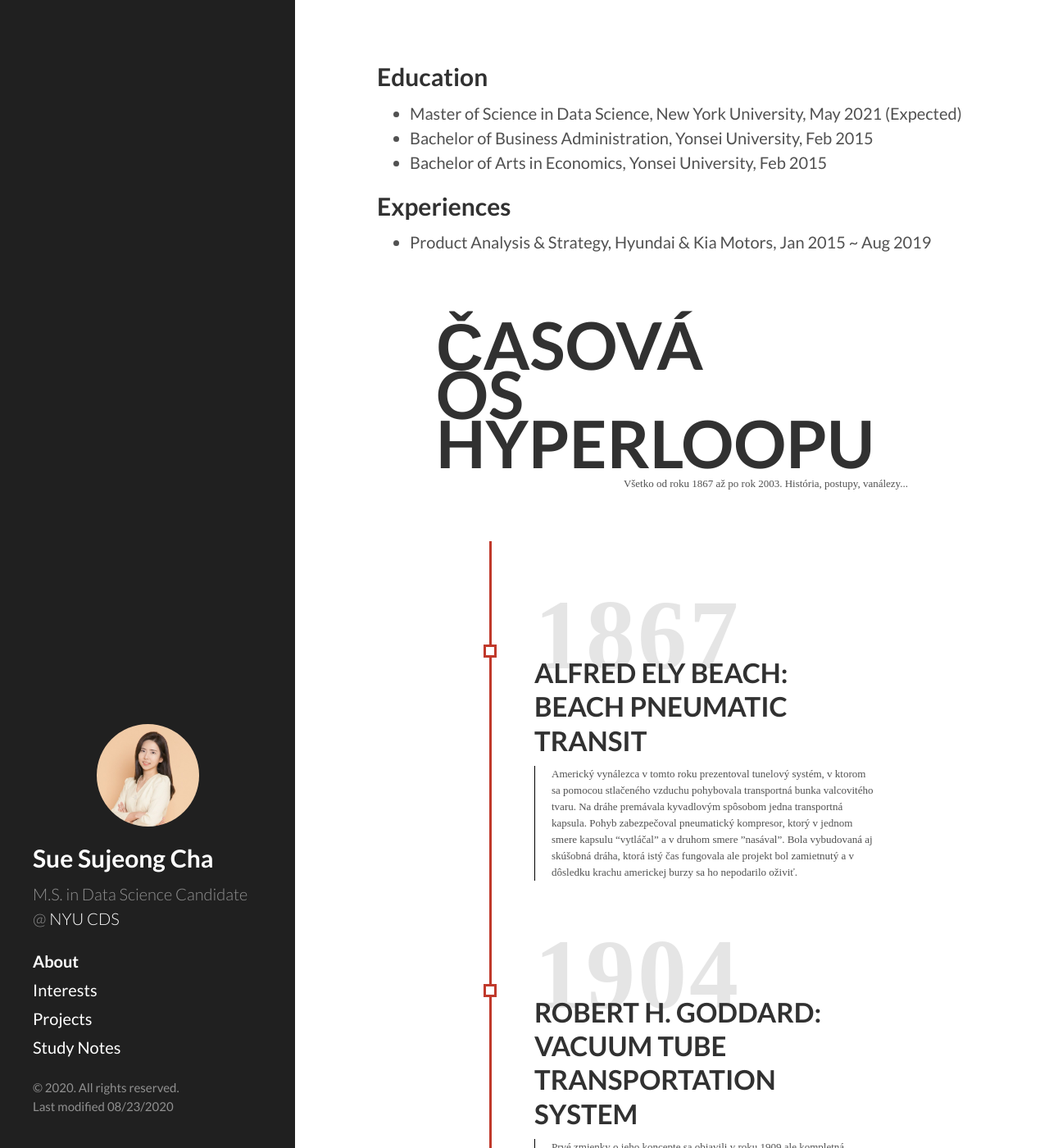
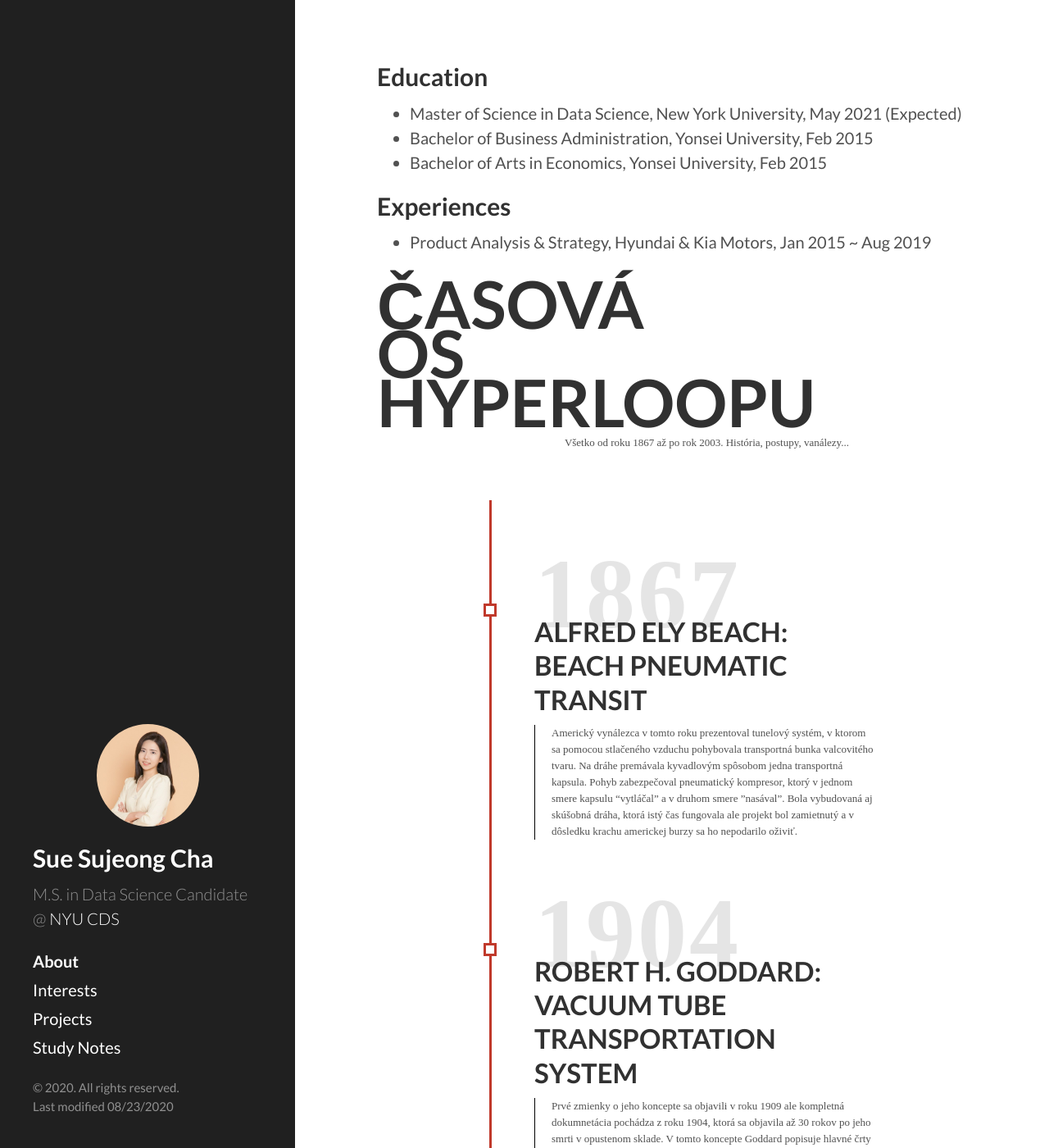
Before and after one commit to sujeongcha/sujeongcha.github.io, a Jekyll site: the page built from about.html, in a window 1280 px wide and 1400 px high. Shown: the whole window at 82% size. Built offline with Jekyll 4.4.1, drawn with Linux system fonts in a browser that asks for light colours; Markdown is read by kramdown in place of the engine named in the settings.

Commit message:
Update style.css

```diff
--- a/public/css/style.css
+++ b/public/css/style.css
@@ -65,8 +65,8 @@
 
 .main {
 	width: 80%;
-	margin-left: 10%;
-	margin-top: 80px;
+	margin-left: 0%;
+	margin-top: 30px;
 }
 
 .main h1 {
```
